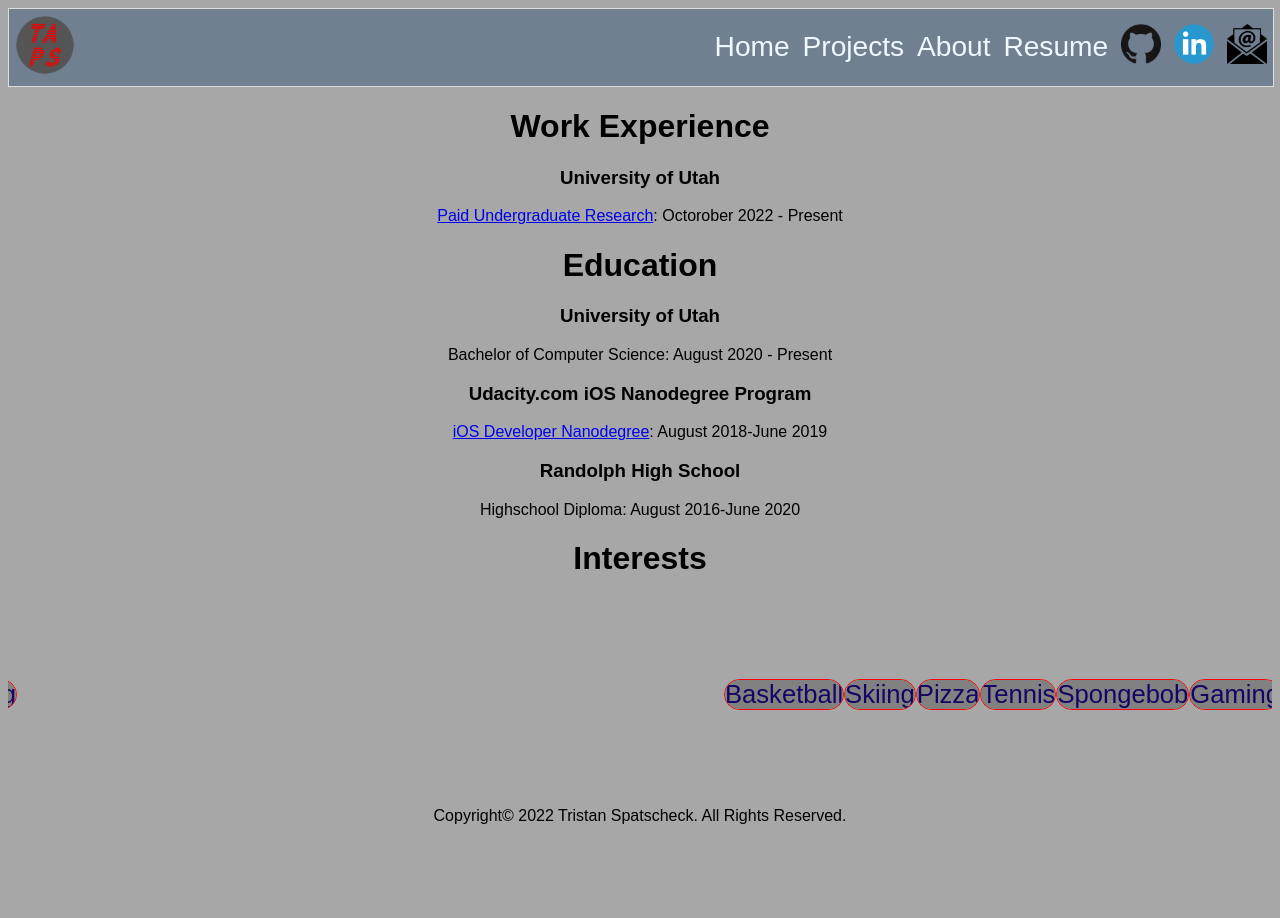
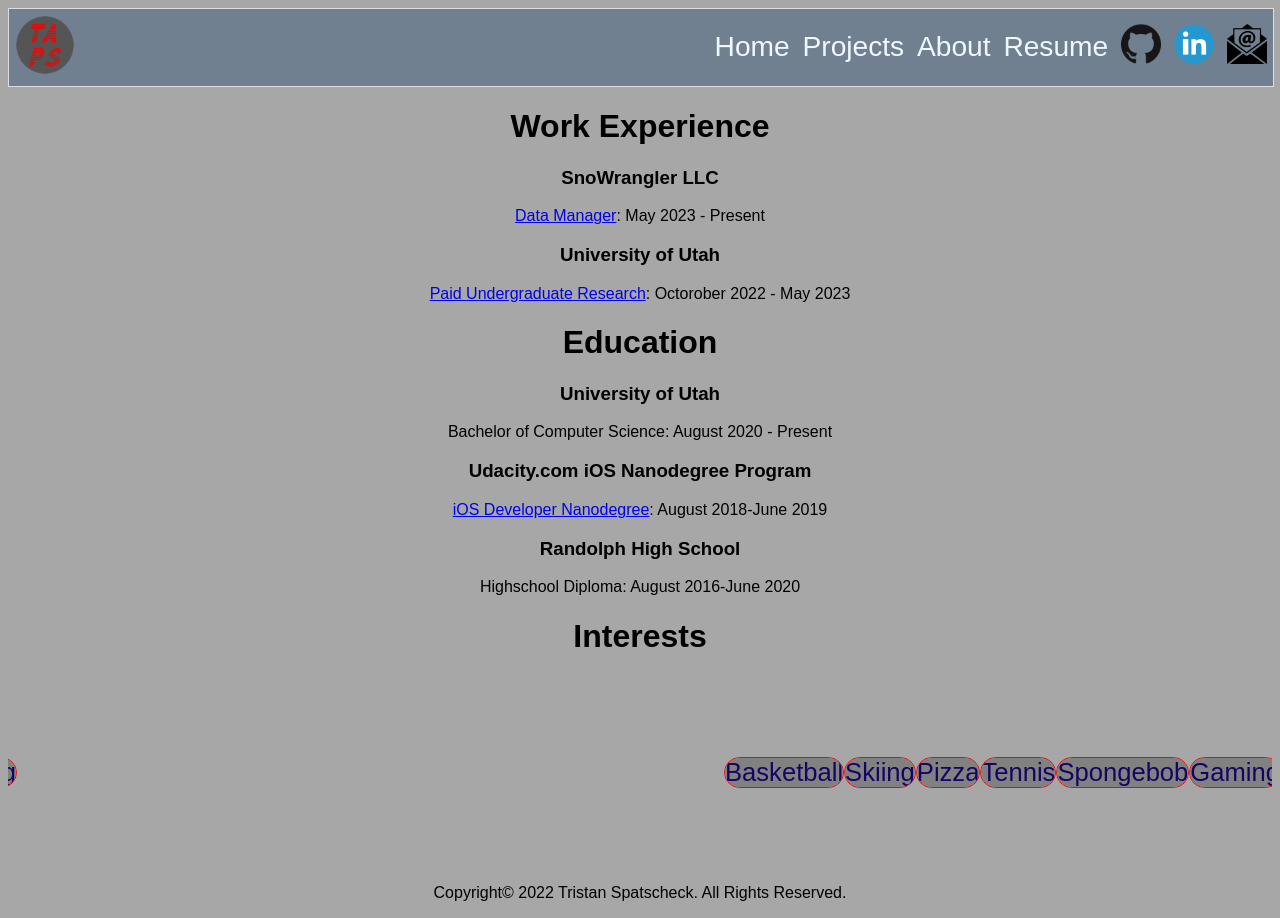
Before and after one commit to tapscodes/tapscodes.github.io, a Next.js app: page /about in a window 1280 px wide. Before the commit the page ends 841 px from the top, so only its background shows below. Built offline with nearby package versions, Linux system fonts and the light colour scheme; grey boxes are pictures that could not be loaded.

Commit message:
added SnoWrangler LLC experience

```diff
--- a/pages/about.js
+++ b/pages/about.js
@@ -13,8 +13,10 @@ const About = () => {
             </Head>
             {/*NAV: Work Experience (put here when there's something to show)*/}
             <h1>Work Experience</h1>
+            <h3>SnoWrangler LLC</h3>
+            <p><a href="https://www.sci.utah.edu/people/tristan.html">Data Manager</a>: May 2023 - Present</p>
             <h3>University of Utah</h3>
-            <p><a href="https://www.sci.utah.edu/people/tristan.html">Paid Undergraduate Research</a>: Octorober 2022 - Present</p>
+            <p><a href="https://www.sci.utah.edu/people/tristan.html">Paid Undergraduate Research</a>: Octorober 2022 - May 2023</p>
             {/*NAV: Education*/}
             <h1>Education</h1>
             <h3>University of Utah</h3>
--- a/pages/index.js
+++ b/pages/index.js
@@ -4,7 +4,7 @@ import Marquee from 'react-fast-marquee';
 import styles from '../styles/pages/Home.module.css';
 
 export default function Home() {
-  const skills = "Java | C# | HTML | CSS | Javascript | React | Python | C++ | Git | NextJS | Swift | SQL | MIPS | Cloudflare | JavaFX | Visual Studio 2022 | Visual Studio Code | QT | C | Kotlin | PuTTy | Android Studio";
+  const skills = "Snowflake | Java | C# | HTML | CSS | Javascript | React | Python | C++ | Git | NextJS | Swift | SQL | MIPS | Cloudflare | JavaFX | Visual Studio 2022 | Visual Studio Code | QT | C | Kotlin | PuTTy | Android Studio";
 
   const quote = "Tristan Pudell-Spatscheck";
 
```
